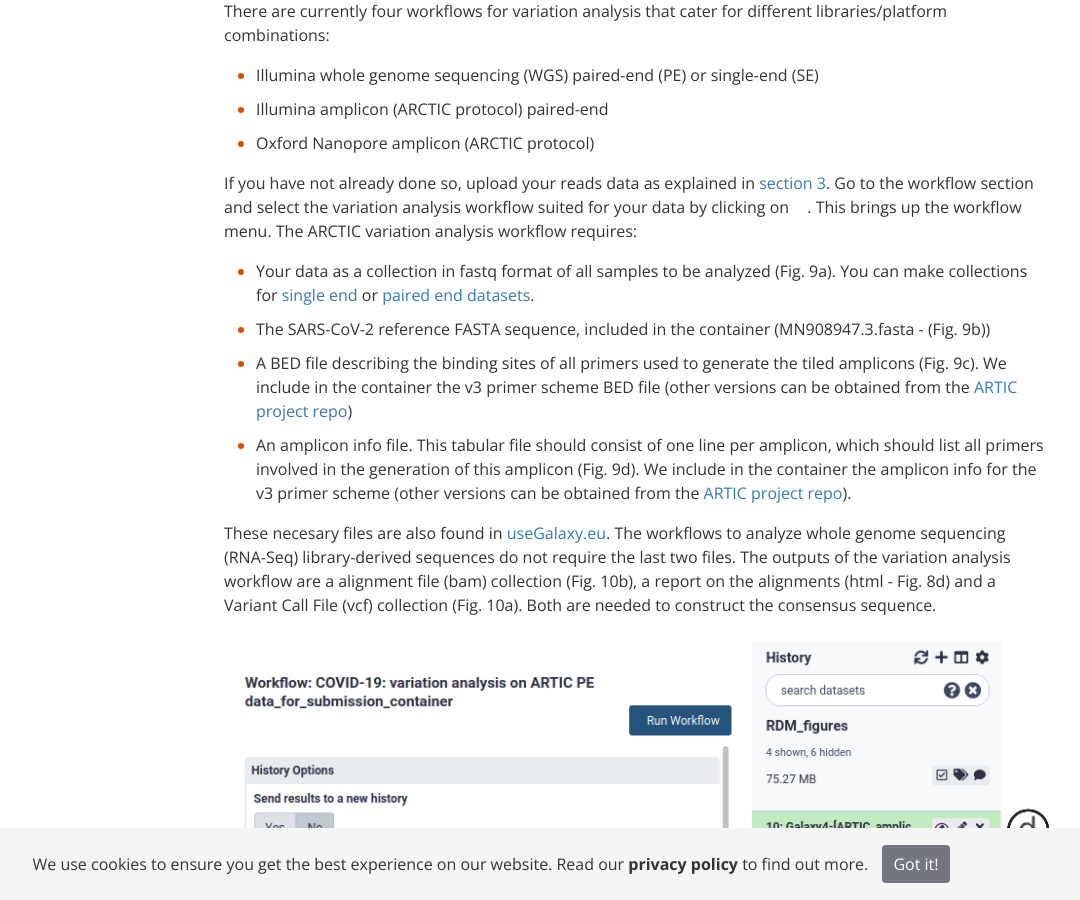
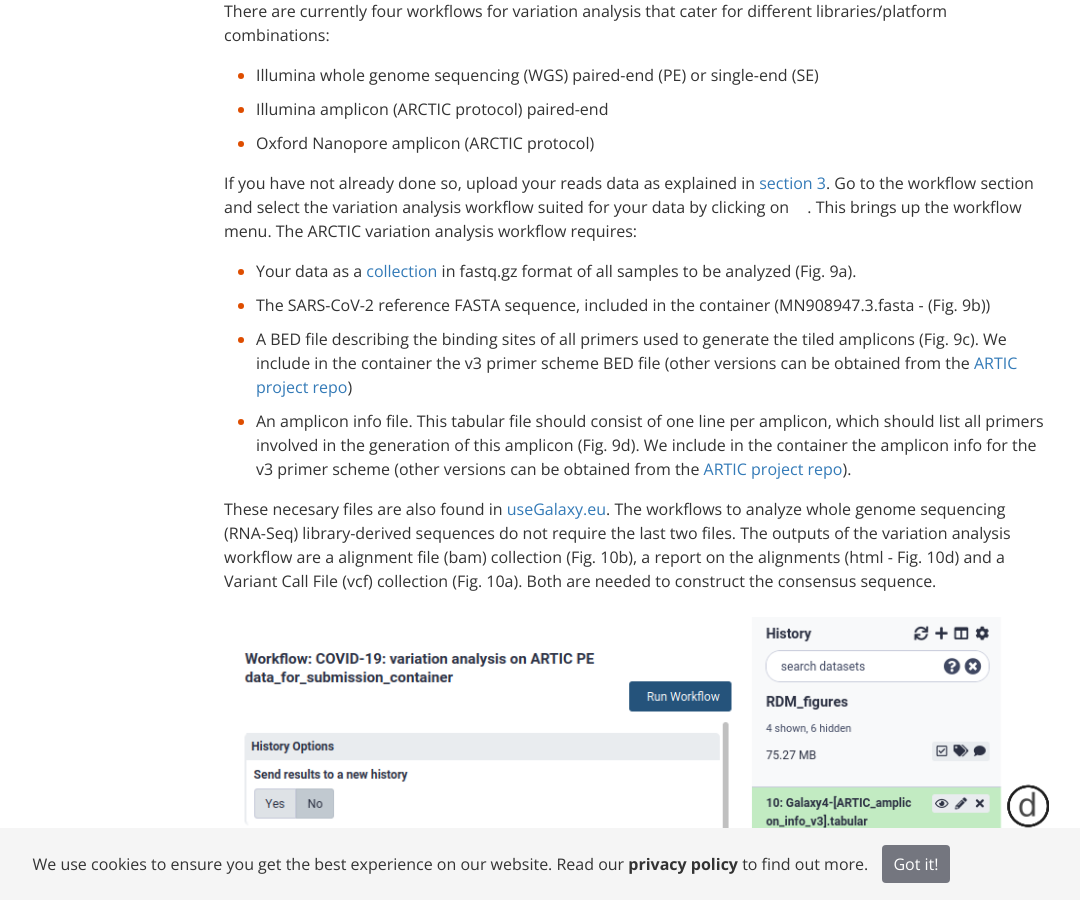
Before and after one commit to ELIXIR-Belgium/rdm-guide, a Jekyll site: the page built from pages/covid-19/sarscov2_assembly_submission.md, in a window 1280 px wide and 900 px high, scrolled down 1111 px. Shown: the whole window, without its empty margins (149-1229 px from the left). Built offline with Jekyll 4.4.1, drawn with Linux system fonts in a browser that asks for light colours.

```diff
--- a/pages/covid-19/sarscov2_assembly_submission.md
+++ b/pages/covid-19/sarscov2_assembly_submission.md
@@ -27,12 +27,12 @@ Go to the workflow section and select the variation analysis workflow suited for
 This brings up the workflow menu.
 The ARCTIC variation analysis workflow requires:
 
-* Your data as a collection in fastq   format of all samples to be analyzed (Fig. 9a). You can make collections for [single end](https://galaxyproject.org/tutorials/collections/#a-simple-collection-example) or [paired end datasets](https://galaxyproject.org/tutorials/collections/#a-paired-collection-example).
+* Your data as a [collection](https://rdm.elixir-belgium.org/covid-19/sarscov2_assembly_submission.html#Optional:-create-a-collection) in fastq.gz format of all samples to be analyzed (Fig. 9a).
 * The SARS-CoV-2 reference FASTA sequence, included in the container (MN908947.3.fasta - (Fig. 9b))
 * A BED file describing the binding sites of all primers used to generate the tiled amplicons (Fig. 9c). We include in the container the v3 primer scheme BED file (other versions can be obtained from the [ARTIC project repo](https://github.com/artic-network/artic-ncov2019/tree/master/primer_schemes/nCoV-2019))
 * An amplicon info file. This tabular file should consist of one line per amplicon, which should list all primers involved in the generation of this amplicon (Fig. 9d). We include in the container the amplicon info for the v3 primer scheme (other versions can be obtained from the [ARTIC project repo](https://github.com/artic-network/artic-ncov2019/tree/master/primer_schemes/nCoV-2019)).
 
-These necesary files are also found in [useGalaxy.eu](https://usegalaxy.eu/u/wolfgang-maier/h/covid-19-resources). The workflows to analyze whole genome sequencing (RNA-Seq) library-derived sequences do not require the last two files. The outputs of the variation analysis workflow are a alignment file (bam) collection (Fig. 10b), a report on the alignments (html - Fig. 8d) and a Variant Call File (vcf) collection (Fig. 10a). Both are needed to construct the consensus sequence.
+These necesary files are also found in [useGalaxy.eu](https://usegalaxy.eu/u/wolfgang-maier/h/covid-19-resources). The workflows to analyze whole genome sequencing (RNA-Seq) library-derived sequences do not require the last two files. The outputs of the variation analysis workflow are a alignment file (bam) collection (Fig. 10b), a report on the alignments (html - Fig. 10d) and a Variant Call File (vcf) collection (Fig. 10a). Both are needed to construct the consensus sequence.
 
 {% include image.html file="variation_workflow.png" alt="variation_workflow" caption="Figure 9. The variation analysis workflow (ARCTIC Illumina PE)."%}
 
```
Also changed, not shown: pages/covid-19/sarscov2_submission.md (+3 -2 lines).
